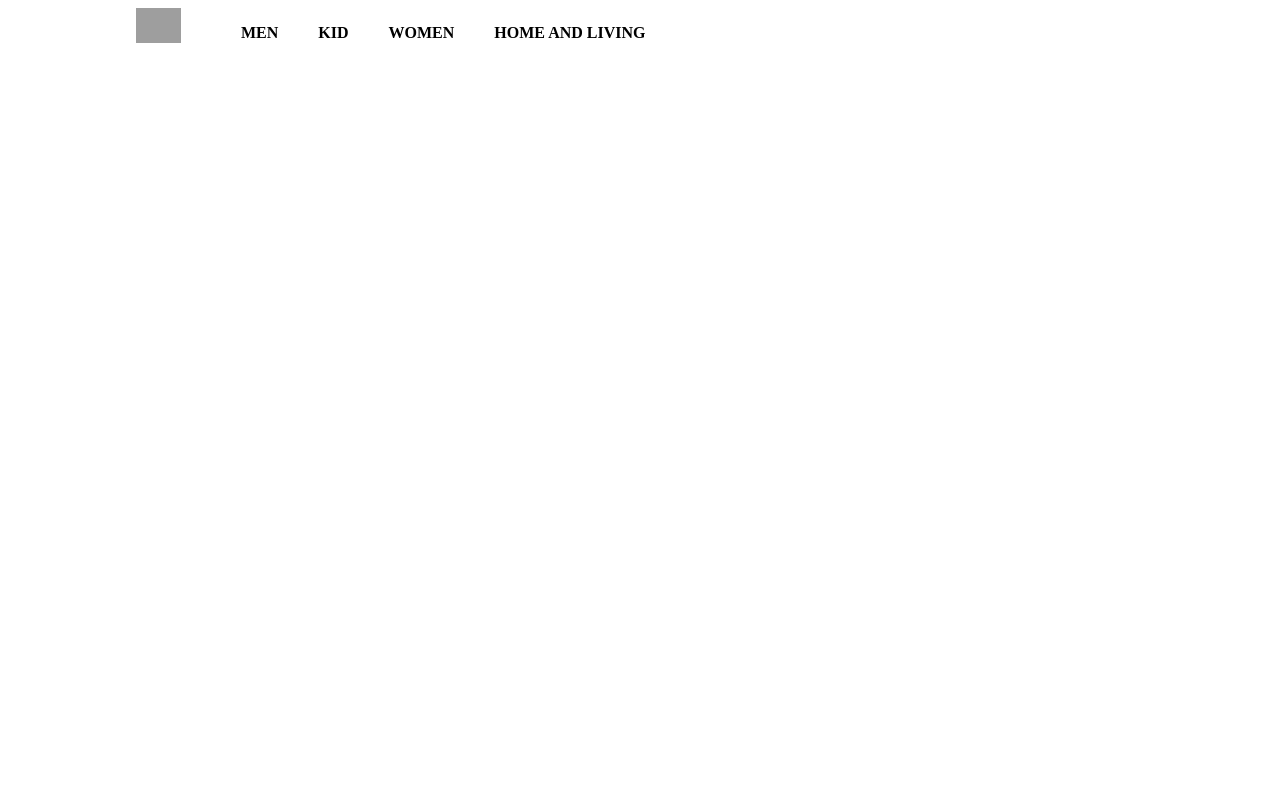
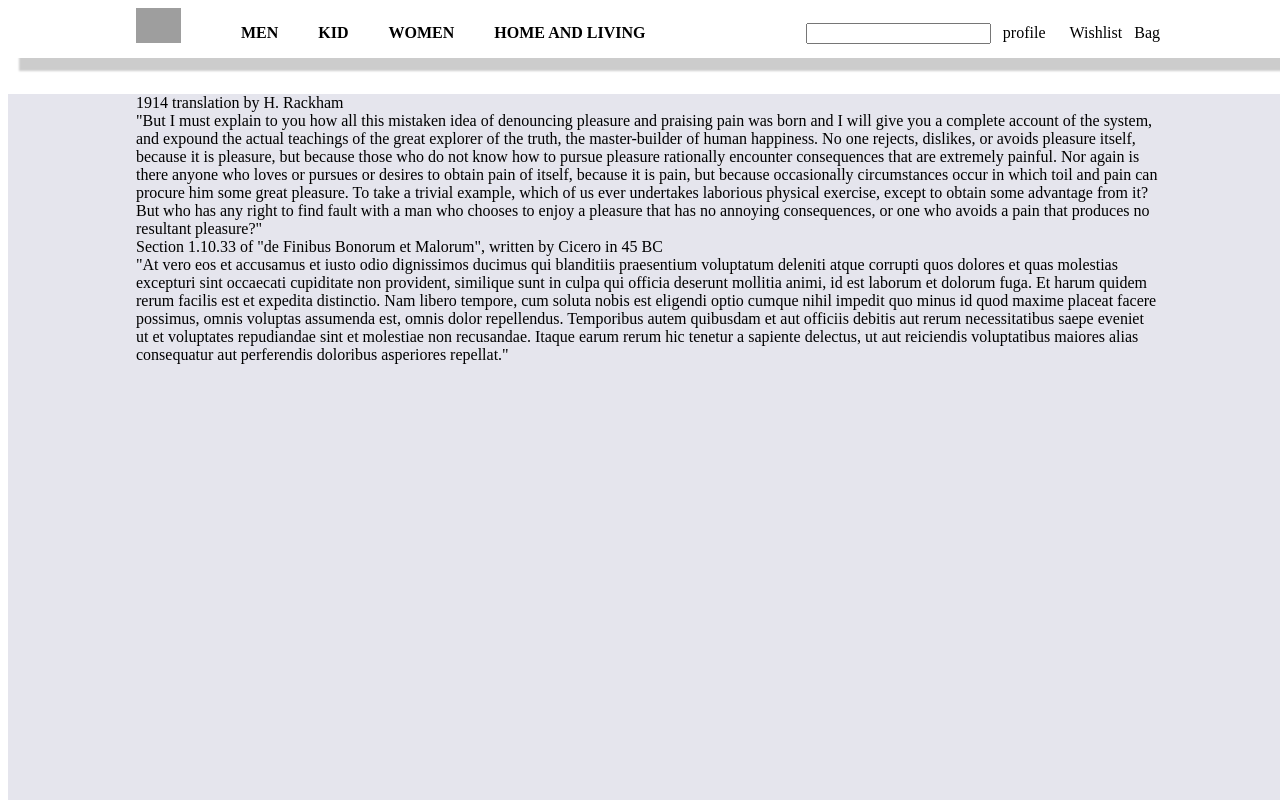
Before and after one commit to JeevanMali24/myntra-clone, a plain HTML site: page index.html in a window 1280 px wide. Shown: the top 800 px of the page. Drawn offline with Linux system fonts and the light colour scheme; grey boxes are pictures that could not be loaded.

Commit message:
added header with some items

```diff
--- a/index.html
+++ b/index.html
@@ -14,10 +14,10 @@
 
   <body>
     <header class="container">
-      <nav class="flex">
+      <nav class="flex space-between">
         <div class="left flex">
           <img src="https://images.indianexpress.com/2021/01/myntra.png" />
-          <ul class="flex uppercase semibold">
+          <ul class="flex item-center justify-content uppercase semibold">
             <li>Men</li>
             <li>Kid</li>
             <li>Women</li>
@@ -25,9 +25,46 @@
           </ul>
         </div>
 
-        <div class="right flex"></div>
+        <div class="right flex item-center">
+          <input class="" type="text" />
+          <div class="profile mx-2">profile</div>
+          <div class="Wishlist mx-2">Wishlist</div>
+          <div class="Bag" mx-2>Bag</div>
+        </div>
       </nav>
     </header>
   </body>
+  <br /><br />
+  <section class="container section1">
+    1914 translation by H. Rackham <br />
+    "But I must explain to you how all this mistaken idea of denouncing pleasure
+    and praising pain was born and I will give you a complete account of the
+    system, and expound the actual teachings of the great explorer of the truth,
+    the master-builder of human happiness. No one rejects, dislikes, or avoids
+    pleasure itself, because it is pleasure, but because those who do not know
+    how to pursue pleasure rationally encounter consequences that are extremely
+    painful. Nor again is there anyone who loves or pursues or desires to obtain
+    pain of itself, because it is pain, but because occasionally circumstances
+    occur in which toil and pain can procure him some great pleasure. To take a
+    trivial example, which of us ever undertakes laborious physical exercise,
+    except to obtain some advantage from it? But who has any right to find fault
+    with a man who chooses to enjoy a pleasure that has no annoying
+    consequences, or one who avoids a pain that produces no resultant
+    pleasure?"<br />
+    Section 1.10.33 of "de Finibus Bonorum et Malorum", written by Cicero in 45
+    BC <br />
+    "At vero eos et accusamus et iusto odio dignissimos ducimus qui blanditiis
+    praesentium voluptatum deleniti atque corrupti quos dolores et quas
+    molestias excepturi sint occaecati cupiditate non provident, similique sunt
+    in culpa qui officia deserunt mollitia animi, id est laborum et dolorum
+    fuga. Et harum quidem rerum facilis est et expedita distinctio. Nam libero
+    tempore, cum soluta nobis est eligendi optio cumque nihil impedit quo minus
+    id quod maxime placeat facere possimus, omnis voluptas assumenda est, omnis
+    dolor repellendus. Temporibus autem quibusdam et aut officiis debitis aut
+    rerum necessitatibus saepe eveniet ut et voluptates repudiandae sint et
+    molestiae non recusandae. Itaque earum rerum hic tenetur a sapiente
+    delectus, ut aut reiciendis voluptatibus maiores alias consequatur aut
+    perferendis doloribus asperiores repellat."
+  </section>
   <script src="script.js"></script>
 </html>
--- a/style.css
+++ b/style.css
@@ -2,14 +2,32 @@ html,
 body {
   hight: 100%;
   width: 100%;
+  font-family: "Trirong", serif;
+}
+
+header {
+  box-shadow: 12px 12px 2px 1px rgba(0, 0, 0, 0.2);
+  position: sticky;
+  top: 0;
+  background: white;
 }
 .left img {
   width: 45px;
   height: 35px;
 }
+.item-center {
+  align-items: center;
+}
 
+.justify-center {
+  justify-content: center;
+}
+
+.space-between {
+  justify-content: space-between;
+}
 .container {
-  max-width: 80vw;
+  padding: 0 10vw;
   margin: auto;
 }
 
@@ -17,3 +35,13 @@ nav ul li {
   padding: 0 20px;
   list-style: none;
 }
+
+.mx-2 {
+  margin-left: 12px;
+  margin-right: 12px;
+}
+
+.section1 {
+  background-color: rgb(229, 229, 237);
+  height: 122vh;
+}
```
